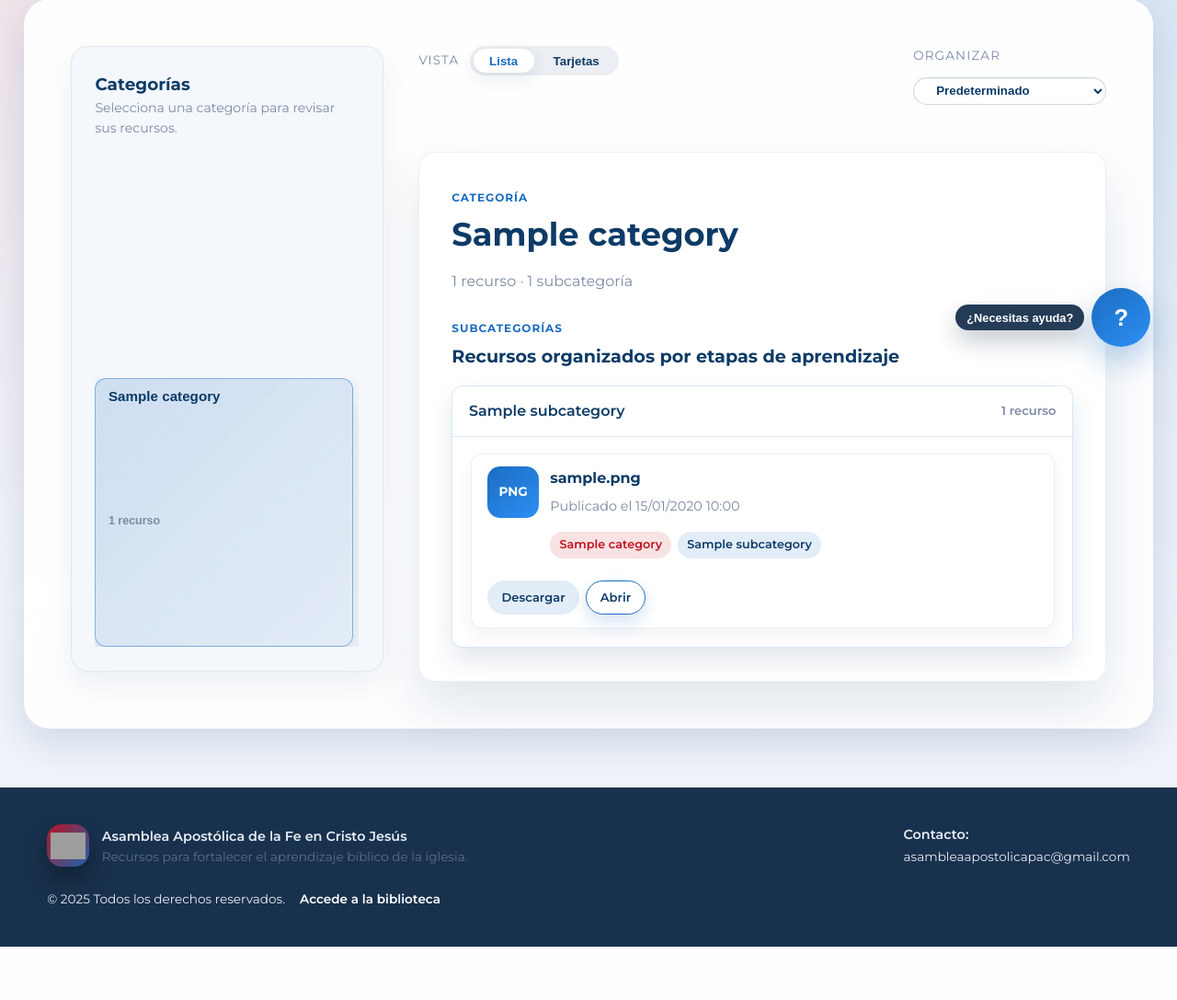
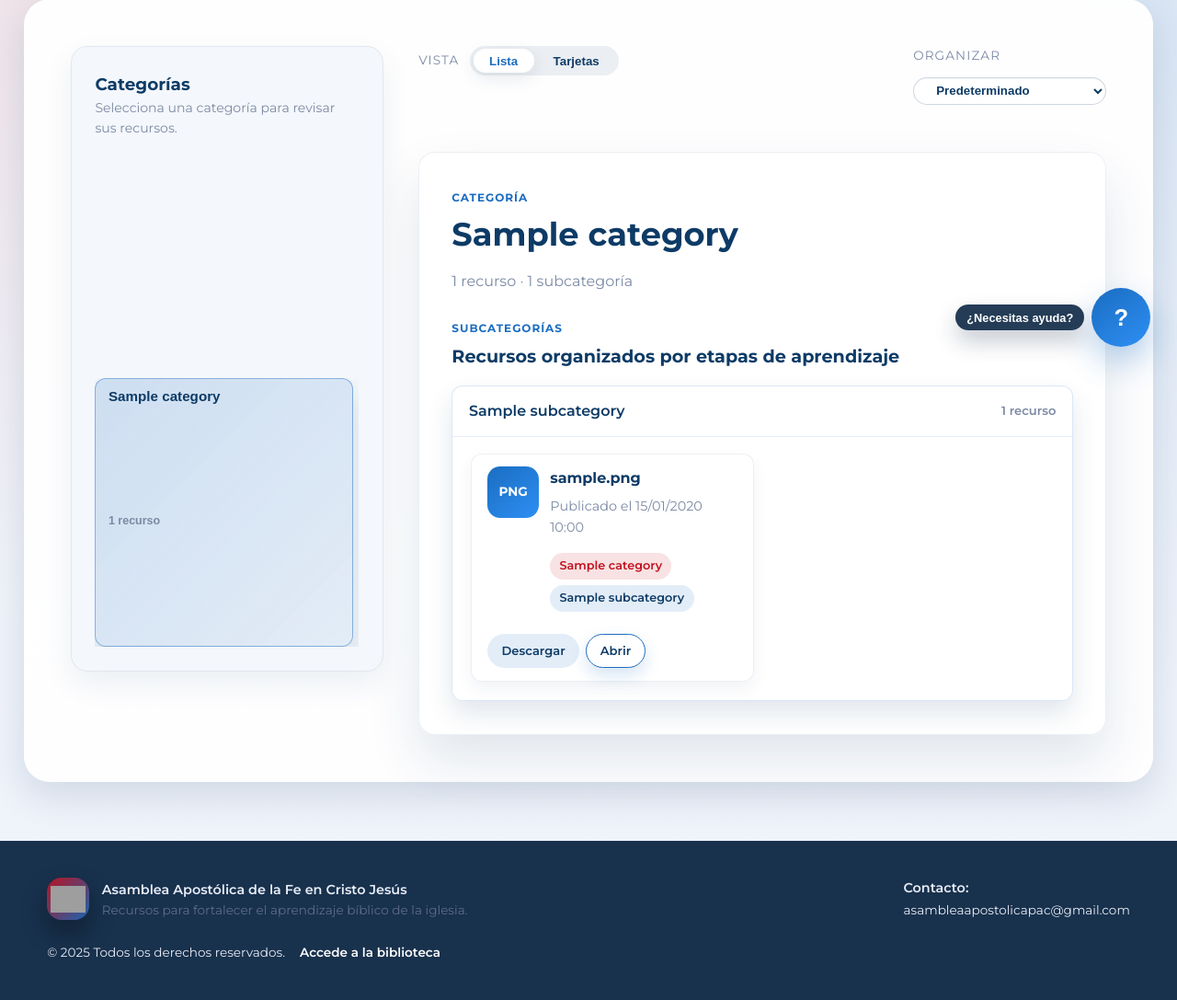
Before and after one commit to Rxrrx/WEBAAFCJ, a FastAPI app: page /library in a window 1280 px wide. Shown: the part 394-1481 px from the top of the page at 92% size. Before the commit the page ends 1423 px from the top, so only its background shows below. Run offline with FastAPI, Linux system fonts and the light colour scheme; tables that the repository leaves empty hold one stand-in row (values such as "Sample post"); parts of the project's set-up code (start-up, migrations or seed data) failed here and were passed over; some libraries are stand-ins or nearby versions; grey boxes are pictures that could not be loaded.

Commit message:
Se añaden mejoras sugeridas

```diff
--- a/app/static/styles.css
+++ b/app/static/styles.css
@@ -1574,7 +1574,9 @@ strong {
 }
 
 .library-document-grid--compact {
-  grid-template-columns: repeat(auto-fit, minmax(220px, 1fr));
+  /* Force two columns for compact grids (subcategories) on desktop/tablet
+     so cards appear 2 per row like the PDF layout the user expects. */
+  grid-template-columns: repeat(2, minmax(0, 1fr));
 }
 
 .library-document-list {
@@ -1655,6 +1657,10 @@ strong {
 
   .library-document-grid {
     grid-template-columns: repeat(auto-fit, minmax(200px, 1fr));
+  }
+  /* On very small screens, compact grids should be a single column */
+  .library-document-grid--compact {
+    grid-template-columns: 1fr;
   }
 }
 
```
